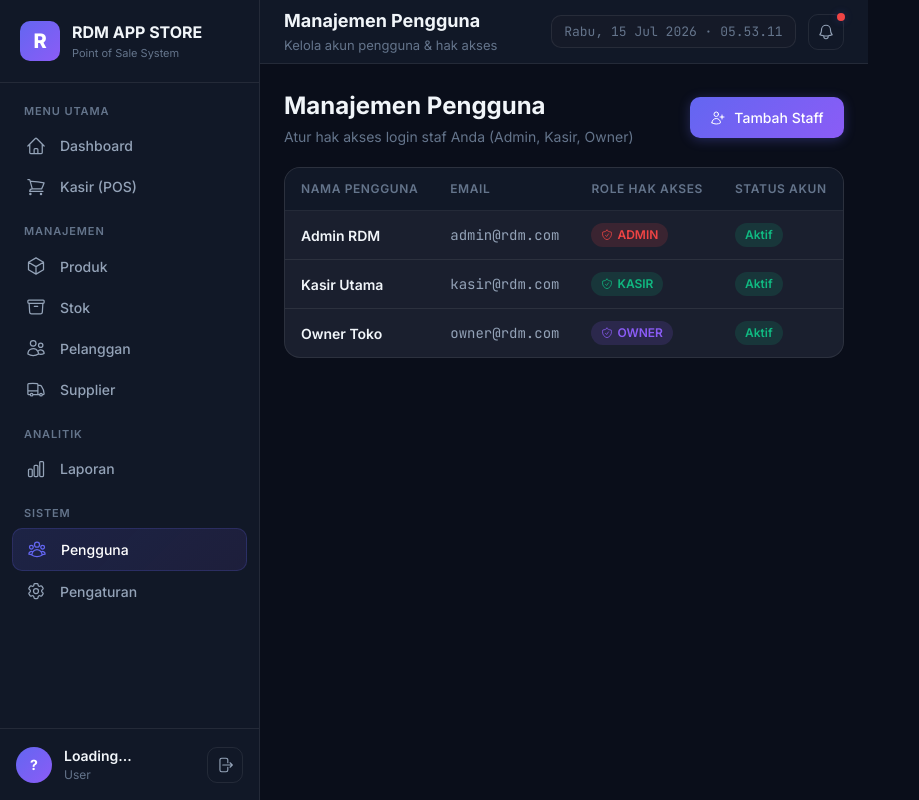
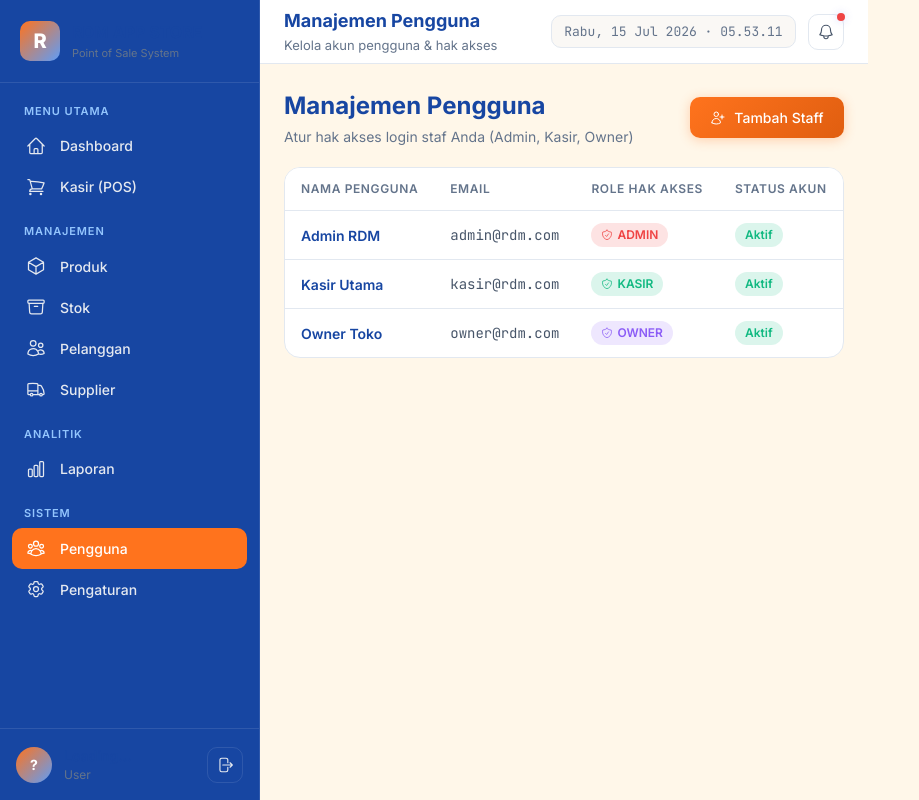
Before and after one commit to syahrulrahmandana/rdm-app-store, a Next.js app: page /users in a window 1280 px wide. Shown: the whole page, without its empty margins (0-919 px from the left). Built offline with nearby package versions, Linux system fonts and the light colour scheme; no server answers.

Commit message:
design: update color palette to brand orange, cream background, dark blue sidebar, and light blue accents

```diff
--- a/src/app/(dashboard)/dashboard/page.tsx
+++ b/src/app/(dashboard)/dashboard/page.tsx
@@ -39,7 +39,7 @@ interface DashboardData {
   paymentMethodStats: { method: string; count: number; total: number }[]
 }
 
-const COLORS = ['#6366f1', '#10b981', '#f59e0b', '#ef4444', '#8b5cf6', '#06b6d4']
+const COLORS = ['#FF731D', '#1746A2', '#5F9DF7', '#10b981', '#ef4444', '#8b5cf6']
 
 export default function DashboardPage() {
   const [data, setData] = useState<DashboardData | null>(null)
@@ -190,15 +190,15 @@ export default function DashboardPage() {
             <AreaChart data={data.salesChart}>
               <defs>
                 <linearGradient id="colorSales" x1="0" y1="0" x2="0" y2="1">
-                  <stop offset="5%" stopColor="#6366f1" stopOpacity={0.3} />
-                  <stop offset="95%" stopColor="#6366f1" stopOpacity={0} />
+                  <stop offset="5%" stopColor="#FF731D" stopOpacity={0.3} />
+                  <stop offset="95%" stopColor="#FF731D" stopOpacity={0} />
                 </linearGradient>
               </defs>
-              <CartesianGrid strokeDasharray="3 3" stroke="rgba(255,255,255,0.05)" />
+              <CartesianGrid strokeDasharray="3 3" stroke="rgba(0,0,0,0.05)" />
               <XAxis dataKey="date" stroke="var(--text-muted)" fontSize={12} />
               <YAxis stroke="var(--text-muted)" fontSize={12} tickFormatter={(v) => `${(v / 1000).toFixed(0)}k`} />
               <Tooltip content={<CustomTooltip />} />
-              <Area type="monotone" dataKey="total" stroke="#6366f1" strokeWidth={2} fillOpacity={1} fill="url(#colorSales)" />
+              <Area type="monotone" dataKey="total" stroke="#FF731D" strokeWidth={2} fillOpacity={1} fill="url(#colorSales)" />
             </AreaChart>
           </ResponsiveContainer>
         </div>
--- a/src/app/globals.css
+++ b/src/app/globals.css
@@ -3,35 +3,45 @@
 
 
 :root {
-  /* Premium Dark Theme */
-  --bg-primary: #0a0e1a;
-  --bg-secondary: #111827;
-  --bg-card: #1a1f2e;
-  --bg-card-hover: #222838;
-  --bg-glass: rgba(26, 31, 46, 0.8);
-  --bg-input: #151a28;
+  /* Premium Light Theme based on user's color palette */
+  --bg-primary: #FFF7E9;       /* Cream background */
+  --bg-secondary: #ffffff;     /* White background */
+  --bg-card: #ffffff;          /* White cards */
+  --bg-card-hover: #FAF7F0;    /* Soft warm hover */
+  --bg-glass: rgba(255, 255, 255, 0.9);
+  --bg-input: #FAF8F5;
 
-  --border-color: rgba(255, 255, 255, 0.08);
-  --border-active: rgba(99, 102, 241, 0.5);
+  --border-color: #E2E8F0;
+  --border-active: #FF731D;    /* Orange */
 
-  --text-primary: #f1f5f9;
-  --text-secondary: #94a3b8;
-  --text-muted: #64748b;
+  --text-primary: #1746A2;     /* Dark Blue */
+  --text-secondary: #475569;   /* Slate 600 */
+  --text-muted: #64748b;       /* Slate 500 */
 
-  --accent-primary: #6366f1;
-  --accent-primary-hover: #818cf8;
+  --accent-primary: #FF731D;   /* Orange */
+  --accent-primary-hover: #e05e10;
   --accent-green: #10b981;
   --accent-green-glow: rgba(16, 185, 129, 0.15);
-  --accent-blue: #3b82f6;
-  --accent-blue-glow: rgba(59, 130, 246, 0.15);
+  --accent-blue: #5F9DF7;      /* Light Blue */
+  --accent-blue-glow: rgba(95, 157, 247, 0.15);
   --accent-purple: #8b5cf6;
   --accent-purple-glow: rgba(139, 92, 246, 0.15);
-  --accent-orange: #f59e0b;
-  --accent-orange-glow: rgba(245, 158, 11, 0.15);
+  --accent-orange: #FF731D;    /* Orange */
+  --accent-orange-glow: rgba(255, 115, 29, 0.15);
   --accent-red: #ef4444;
   --accent-red-glow: rgba(239, 68, 68, 0.15);
   --accent-cyan: #06b6d4;
   --accent-cyan-glow: rgba(6, 182, 212, 0.15);
+
+  /* Sidebar specific (Dark Blue background for contrast) */
+  --sidebar-bg: #1746A2;       /* Dark Blue */
+  --sidebar-border: rgba(255, 255, 255, 0.1);
+  --sidebar-text: #E5E9F0;
+  --sidebar-text-hover: #ffffff;
+  --sidebar-text-muted: #93c5fd;
+  --sidebar-hover-bg: rgba(255, 255, 255, 0.08);
+  --sidebar-active-bg: #FF731D; /* Orange */
+  --sidebar-active-text: #ffffff;
 
   --sidebar-width: 260px;
   --sidebar-collapsed: 72px;
@@ -43,11 +53,11 @@
   --radius-xl: 20px;
   --radius-full: 9999px;
 
-  --shadow-sm: 0 1px 3px rgba(0, 0, 0, 0.3);
-  --shadow-md: 0 4px 12px rgba(0, 0, 0, 0.4);
-  --shadow-lg: 0 8px 32px rgba(0, 0, 0, 0.5);
-  --shadow-glow-primary: 0 0 20px rgba(99, 102, 241, 0.3);
-  --shadow-glow-green: 0 0 20px rgba(16, 185, 129, 0.3);
+  --shadow-sm: 0 1px 3px rgba(0, 0, 0, 0.05);
+  --shadow-md: 0 4px 12px rgba(23, 70, 162, 0.06);
+  --shadow-lg: 0 8px 32px rgba(23, 70, 162, 0.1);
+  --shadow-glow-primary: 0 0 20px rgba(255, 115, 29, 0.2);
+  --shadow-glow-green: 0 0 20px rgba(16, 185, 129, 0.2);
 }
 
 * {
@@ -75,11 +85,11 @@ html, body {
   background: transparent;
 }
 ::-webkit-scrollbar-thumb {
-  background: rgba(255, 255, 255, 0.1);
+  background: rgba(23, 70, 162, 0.1);
   border-radius: 3px;
 }
 ::-webkit-scrollbar-thumb:hover {
-  background: rgba(255, 255, 255, 0.2);
+  background: rgba(23, 70, 162, 0.2);
 }
 
 /* Utility Classes */
@@ -103,11 +113,12 @@ html, body {
 
 .card:hover {
   background: var(--bg-card-hover);
-  border-color: rgba(255, 255, 255, 0.12);
+  border-color: var(--accent-blue);
+  box-shadow: var(--shadow-md);
 }
 
 .gradient-text {
-  background: linear-gradient(135deg, #6366f1, #8b5cf6, #06b6d4);
+  background: linear-gradient(135deg, #FF731D, #5F9DF7, #1746A2);
   -webkit-background-clip: text;
   -webkit-text-fill-color: transparent;
   background-clip: text;
@@ -122,7 +133,7 @@ html, body {
   inset: 0;
   border-radius: inherit;
   padding: 1px;
-  background: linear-gradient(135deg, #6366f1, #8b5cf6, #06b6d4);
+  background: linear-gradient(135deg, #FF731D, #5F9DF7, #1746A2);
   -webkit-mask: linear-gradient(#fff 0 0) content-box, linear-gradient(#fff 0 0);
   -webkit-mask-composite: xor;
   mask-composite: exclude;
@@ -147,12 +158,12 @@ html, body {
 }
 
 .btn-primary {
-  background: linear-gradient(135deg, #6366f1, #8b5cf6);
+  background: linear-gradient(135deg, #FF731D, #e05e10);
   color: white;
-  box-shadow: 0 2px 12px rgba(99, 102, 241, 0.3);
+  box-shadow: 0 2px 12px rgba(255, 115, 29, 0.3);
 }
 .btn-primary:hover {
-  box-shadow: 0 4px 20px rgba(99, 102, 241, 0.5);
+  box-shadow: 0 4px 20px rgba(255, 115, 29, 0.5);
   transform: translateY(-1px);
 }
 
@@ -180,9 +191,9 @@ html, body {
   border: 1px solid var(--border-color);
 }
 .btn-ghost:hover {
-  background: var(--bg-card);
+  background: var(--bg-card-hover);
   color: var(--text-primary);
-  border-color: rgba(255, 255, 255, 0.15);
+  border-color: var(--accent-blue);
 }
 
 .btn-sm {
@@ -217,7 +228,7 @@ html, body {
 
 .input:focus {
   border-color: var(--accent-primary);
-  box-shadow: 0 0 0 3px rgba(99, 102, 241, 0.15);
+  box-shadow: 0 0 0 3px rgba(255, 115, 29, 0.15);
 }
 
 .input::placeholder {
@@ -256,7 +267,7 @@ html, body {
 
 .select:focus {
   border-color: var(--accent-primary);
-  box-shadow: 0 0 0 3px rgba(99, 102, 241, 0.15);
+  box-shadow: 0 0 0 3px rgba(255, 115, 29, 0.15);
 }
 
 /* Table Styles */
@@ -407,9 +418,9 @@ html, body {
 }
 
 .stat-card.green::before { background: linear-gradient(90deg, #10b981, #34d399); }
-.stat-card.blue::before { background: linear-gradient(90deg, #3b82f6, #60a5fa); }
-.stat-card.purple::before { background: linear-gradient(90deg, #8b5cf6, #a78bfa); }
-.stat-card.orange::before { background: linear-gradient(90deg, #f59e0b, #fbbf24); }
+.stat-card.blue::before { background: linear-gradient(90deg, #5F9DF7, #85b5fa); }
+.stat-card.purple::before { background: linear-gradient(90deg, #1746A2, #3967c2); }
+.stat-card.orange::before { background: linear-gradient(90deg, #FF731D, #ff914d); }
 .stat-card.red::before { background: linear-gradient(90deg, #ef4444, #f87171); }
 .stat-card.cyan::before { background: linear-gradient(90deg, #06b6d4, #22d3ee); }
 
@@ -483,8 +494,8 @@ html, body {
   top: 0;
   bottom: 0;
   width: var(--sidebar-width);
-  background: var(--bg-secondary);
-  border-right: 1px solid var(--border-color);
+  background: var(--sidebar-bg);
+  border-right: 1px solid var(--sidebar-border);
   display: flex;
   flex-direction: column;
   z-index: 100;
@@ -496,13 +507,13 @@ html, body {
   display: flex;
   align-items: center;
   gap: 12px;
-  border-bottom: 1px solid var(--border-color);
+  border-bottom: 1px solid var(--sidebar-border);
 }
 
 .sidebar-logo-icon {
   width: 40px;
   height: 40px;
-  background: linear-gradient(135deg, #6366f1, #8b5cf6);
+  background: linear-gradient(135deg, #FF731D, #5F9DF7);
   border-radius: var(--radius-md);
   display: flex;
   align-items: center;
@@ -528,7 +539,7 @@ html, body {
   font-weight: 600;
   text-transform: uppercase;
   letter-spacing: 0.08em;
-  color: var(--text-muted);
+  color: var(--sidebar-text-muted);
   padding: 8px 12px 6px;
 }
 
@@ -538,7 +549,7 @@ html, body {
   gap: 12px;
   padding: 10px 12px;
   border-radius: var(--radius-md);
-  color: var(--text-secondary);
+  color: var(--sidebar-text);
   text-decoration: none;
   font-size: 14px;
   font-weight: 500;
@@ -551,18 +562,18 @@ html, body {
 }
 
 .sidebar-link:hover {
-  color: var(--text-primary);
-  background: var(--bg-card);
+  color: var(--sidebar-text-hover);
+  background: var(--sidebar-hover-bg);
 }
 
 .sidebar-link.active {
-  color: white;
-  background: linear-gradient(135deg, rgba(99, 102, 241, 0.15), rgba(139, 92, 246, 0.1));
-  border: 1px solid rgba(99, 102, 241, 0.2);
+  color: var(--sidebar-active-text);
+  background: var(--sidebar-active-bg);
+  border: none;
 }
 
 .sidebar-link.active .sidebar-link-icon {
-  color: var(--accent-primary);
+  color: var(--sidebar-active-text);
 }
 
 .sidebar-link-icon {
@@ -576,17 +587,28 @@ html, body {
 
 .sidebar-user {
   padding: 16px;
-  border-top: 1px solid var(--border-color);
+  border-top: 1px solid var(--sidebar-border);
   display: flex;
   align-items: center;
   gap: 12px;
+}
+
+.sidebar-user .btn-ghost {
+  color: var(--sidebar-text);
+  border-color: var(--sidebar-border);
+}
+
+.sidebar-user .btn-ghost:hover {
+  background: var(--sidebar-hover-bg);
+  color: var(--sidebar-text-hover);
+  border-color: transparent;
 }
 
 .sidebar-avatar {
   width: 36px;
   height: 36px;
   border-radius: var(--radius-full);
-  background: linear-gradient(135deg, #6366f1, #8b5cf6);
+  background: linear-gradient(135deg, #FF731D, #5F9DF7);
   display: flex;
   align-items: center;
   justify-content: center;
@@ -608,7 +630,7 @@ html, body {
 .header {
   height: var(--header-height);
   border-bottom: 1px solid var(--border-color);
-  background: var(--bg-secondary);
+  background: var(--bg-card);
   display: flex;
   align-items: center;
   justify-content: space-between;
@@ -1017,9 +1039,10 @@ html, body {
   width: 100%;
   max-width: 420px;
   padding: 40px;
-  background: var(--bg-secondary);
+  background: var(--bg-card);
   border: 1px solid var(--border-color);
   border-radius: var(--radius-xl);
+  box-shadow: var(--shadow-lg);
   animation: slideUp 0.4s ease;
 }
 
--- a/src/app/login/page.tsx
+++ b/src/app/login/page.tsx
@@ -40,9 +40,9 @@ export default function LoginPage() {
   return (
     <div className="login-container">
       {/* Background Glow Effects */}
-      <div className="login-bg-glow" style={{ top: '-10%', left: '-5%', background: '#6366f1' }} />
-      <div className="login-bg-glow" style={{ bottom: '-10%', right: '-5%', background: '#8b5cf6' }} />
-      <div className="login-bg-glow" style={{ top: '50%', left: '50%', transform: 'translate(-50%, -50%)', background: '#06b6d4', width: 300, height: 300 }} />
+      <div className="login-bg-glow" style={{ top: '-10%', left: '-5%', background: '#FF731D' }} />
+      <div className="login-bg-glow" style={{ bottom: '-10%', right: '-5%', background: '#1746A2' }} />
+      <div className="login-bg-glow" style={{ top: '50%', left: '50%', transform: 'translate(-50%, -50%)', background: '#5F9DF7', width: 300, height: 300 }} />
 
       <div className="login-card">
         {/* Logo */}
@@ -50,7 +50,7 @@ export default function LoginPage() {
           <div style={{
             width: 72,
             height: 72,
-            background: 'linear-gradient(135deg, #6366f1, #8b5cf6)',
+            background: 'linear-gradient(135deg, #FF731D, #5F9DF7)',
             borderRadius: 16,
             display: 'flex',
             alignItems: 'center',
@@ -59,7 +59,7 @@ export default function LoginPage() {
             fontSize: 32,
             fontWeight: 800,
             color: 'white',
-            boxShadow: '0 8px 32px rgba(99, 102, 241, 0.4)',
+            boxShadow: '0 8px 32px rgba(255, 115, 29, 0.4)',
           }}>
             R
           </div>
```
Also changed, not shown: src/app/(dashboard)/reports/page.tsx (+8 -8 lines).
